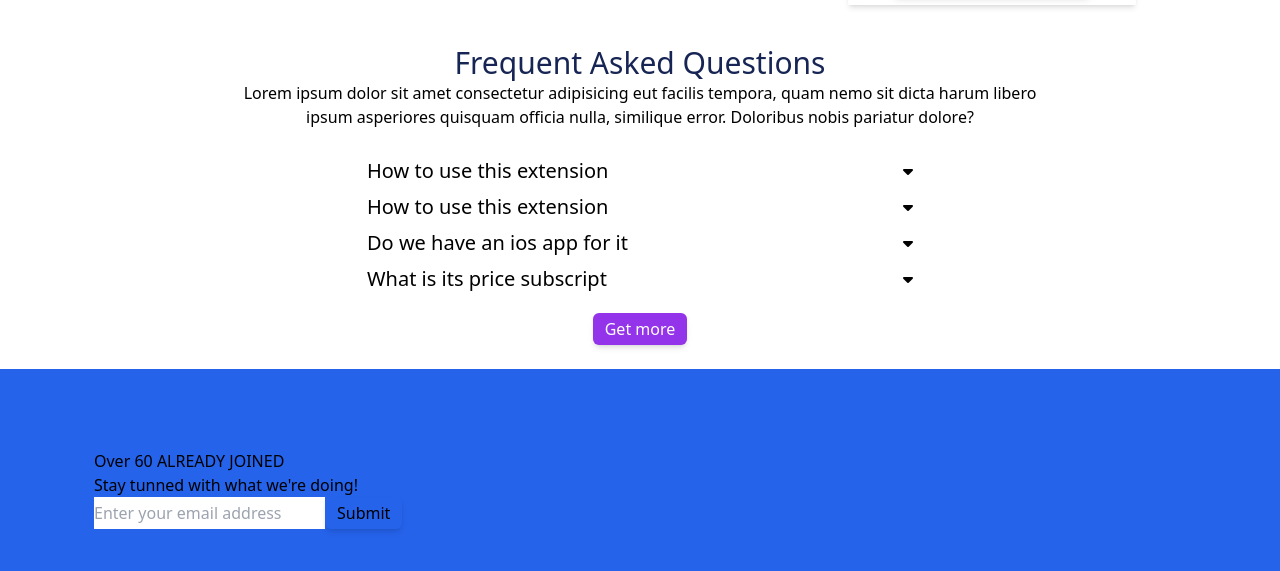
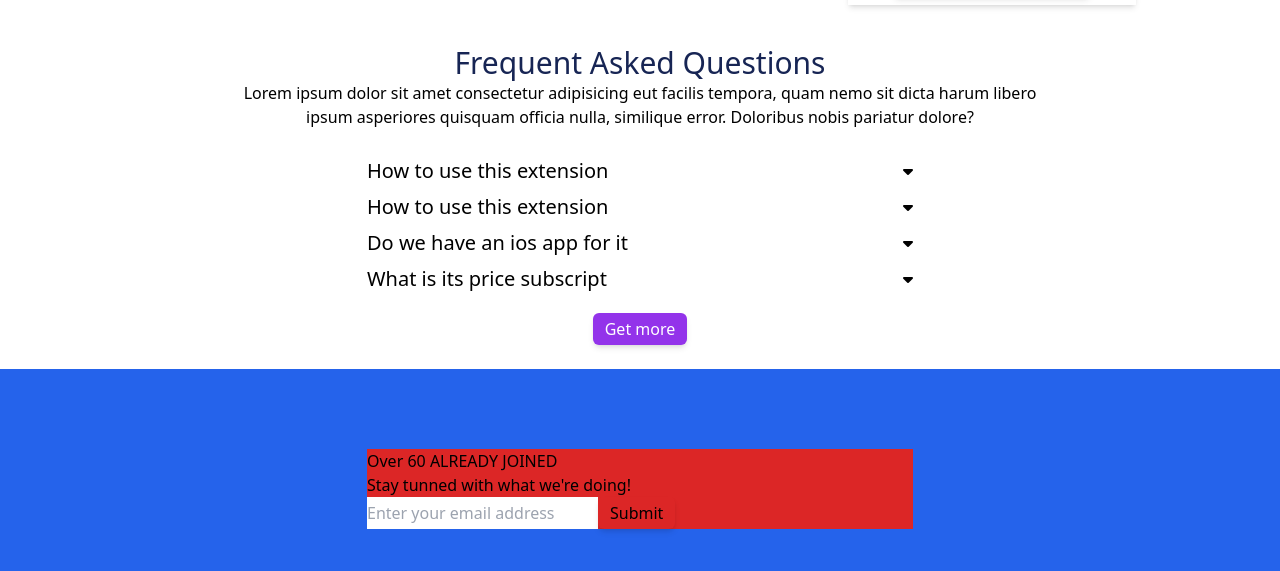
Before and after one commit to MfgIsiaka/Bookmark-website-tailwind, a website: page public/index.html in a window 1280 px wide. Shown: the part 2704-3275 px from the top of the page. Drawn offline with Linux system fonts and the light colour scheme.

```diff
--- a/public/index.html
+++ b/public/index.html
@@ -174,7 +174,7 @@
   <!-- Contact Us -->
    <section class="bg-blue-600 py-20">
        <div class="container">
-          <div class="sm:w-1/2 bottom-3g-red-600">
+          <div class="sm:w-1/2 bg-red-600 mx-auto">
             <p>Over 60 ALREADY JOINED</p>
             <h1>Stay tunned with what we're doing!</h1>
             <div class="flex">
```
Also changed, not shown: public/output.styles.css.
